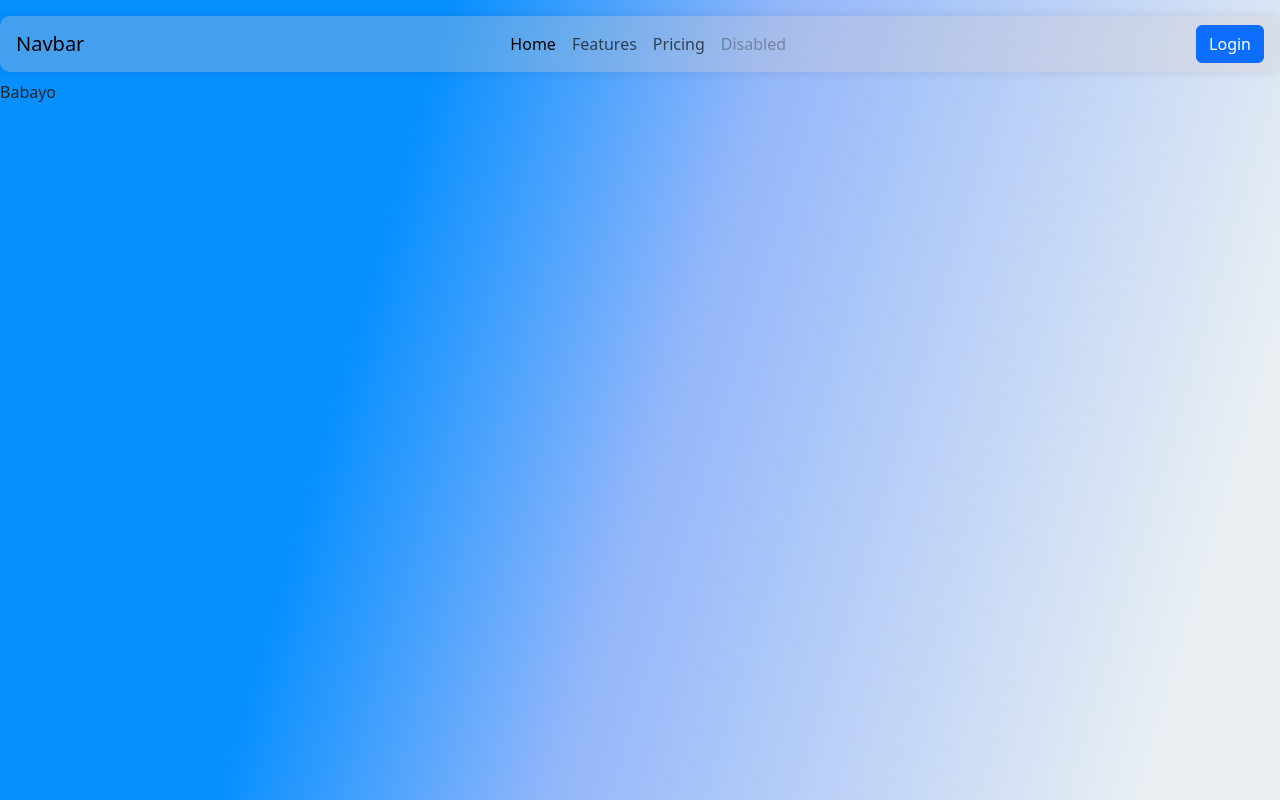
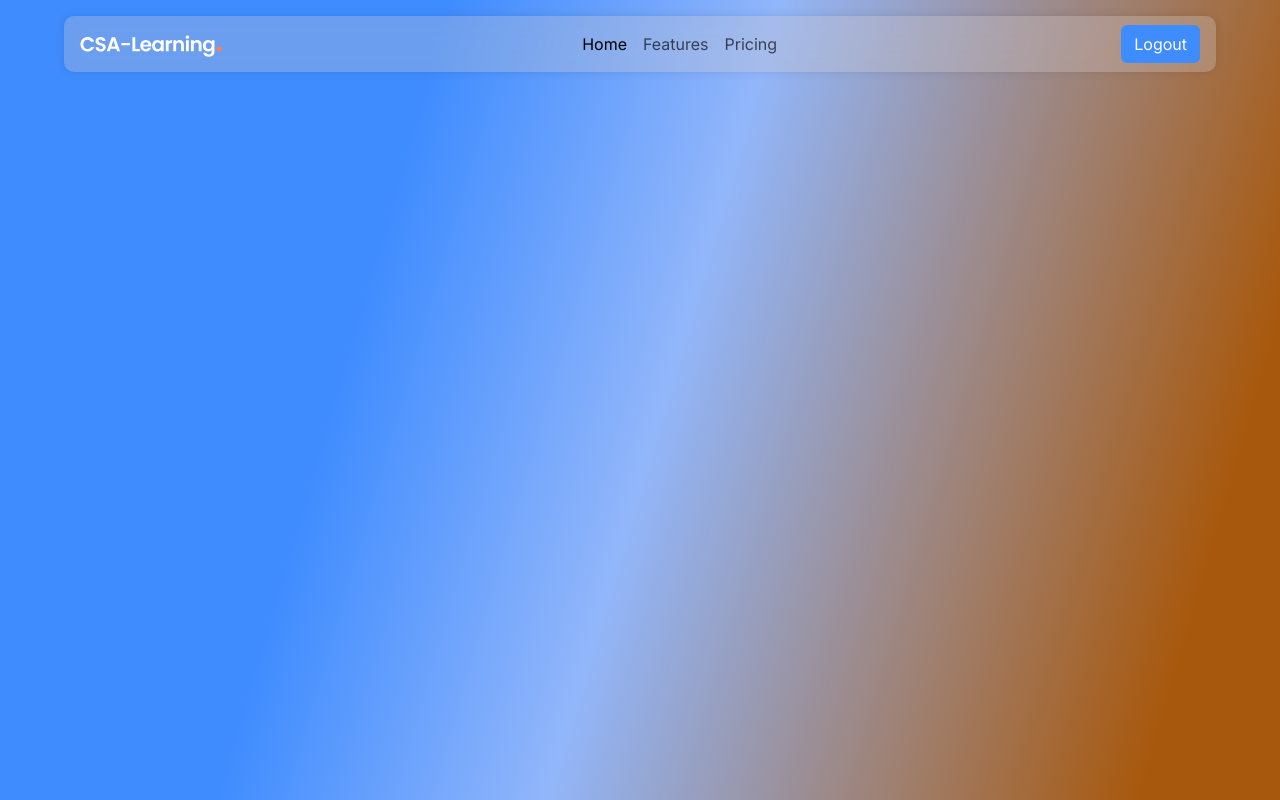
Before and after one commit to Orizaaaaa/admin-csa, a React (Vite) app: page / in a window 1280 px wide. Built offline with nearby package versions, Linux system fonts and the light colour scheme.

Commit message:
update navbar and page content

```diff
--- /dev/null
+++ b/src/assets/image.js
@@ -0,0 +1,5 @@
+import csaLogo from './csaLogo.svg'
+
+export {
+    csaLogo
+}
--- a/src/component/Layout/AuthLayout.jsx
+++ b/src/component/Layout/AuthLayout.jsx
@@ -1,12 +1,14 @@
 import React from 'react'
 import { JustifyLeft } from 'react-bootstrap-icons'
+import { csaLogo } from '../../assets/image'
 
 function AuthLayout({ children }) {
     return (
         <>
-            <nav className="navbar navbar-expand-lg position-fixed w-100 mt-3">
+            <section className="navbar-content d-flex justify-content-center">
+                <nav className="navbar navbar-expand-lg position-fixed  mt-3">
                     <div className="container-fluid px-3">
-                    <a className="navbar-brand" href="#">Navbar</a>
+                        <a className="navbar-brand" href="#"><img src={csaLogo} alt="" /></a>
                         <span className="navbar-toggler border-0" type="button" data-bs-toggle="collapse" data-bs-target="#navbarNav" aria-controls="navbarNav" aria-expanded="false" aria-label="Toggle navigation">
                             <JustifyLeft />
                         </span>
@@ -21,14 +23,13 @@ function AuthLayout({ children }) {
                                 <li className="nav-item">
                                     <a className="nav-link" href="#">Pricing</a>
                                 </li>
-                            <li className="nav-item">
-                                <a className="nav-link disabled" aria-disabled="true">Disabled</a>
-                            </li>
                             </ul>
-                        <button className='btn btn-primary' >Login</button>
+                            <button className='btn' >Logout</button>
                         </div>
                     </div>
                 </nav>
+            </section>
+
             <div className="page-content ">
                 {children}
             </div>
--- a/src/index.css
+++ b/src/index.css
@@ -1,3 +1,5 @@
+@import url('https://fonts.googleapis.com/css2?family=Inter:wght@300;400;500&display=swap');
+
 nav {
   background: rgba(211, 202, 202, 0.3);
   backdrop-filter: blur(10px);
@@ -8,15 +10,32 @@ nav {
   align-items: center;
   box-shadow: 0 0 10px rgba(0, 0, 0, 0.1);
   transition: 0.4s;
-}
+  font-family: 'Inter', sans-serif;
+  width: 90%;
 
-.page-content {
-  background: linear-gradient(106.37deg, #068fff 29.63%, #92b6fa 51.55%, #e9eff3 90.85%);
-  min-height: 100vh;
-  padding-top: 80px;
 }
 
 nav .container-fluid span svg {
   width: 30px;
   height: 30px;
 }
+
+.navbar-content {
+  width: 100vw;
+}
+
+nav img {
+  height: 22px;
+}
+
+nav .btn {
+  background-color: #3F8CFF;
+  color: white;
+}
+
+.page-content {
+  min-height: 100vh;
+  padding: 80px 0px;
+  background: linear-gradient(106.37deg, #3F8CFF 29.63%, #92b6fa 51.55%, #a8580c 90.85%);
+
+}
--- a/src/pages/Dasboard.jsx
+++ b/src/pages/Dasboard.jsx
@@ -4,7 +4,7 @@ import AuthLayout from '../component/Layout/AuthLayout'
 function Dasboard() {
     return (
         <AuthLayout>
-            Babayo
+
         </AuthLayout>
     )
 }
```
Also changed, not shown: src/assets/csaLogo.svg (added). Lines whose indentation alone changed are shown as unchanged.
